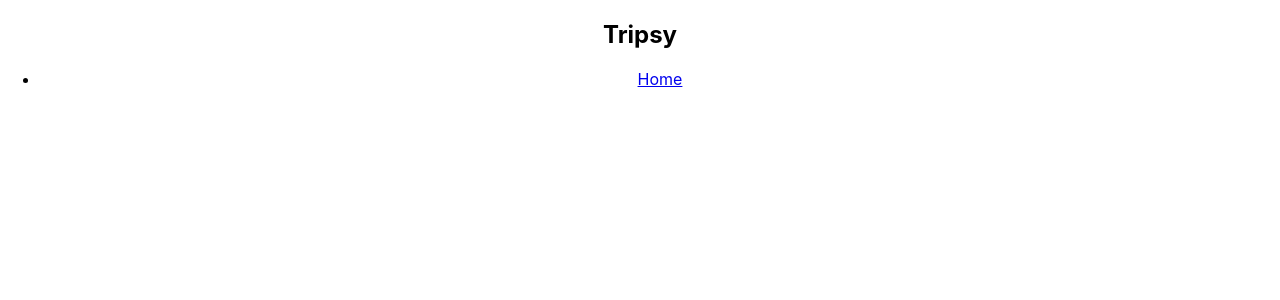
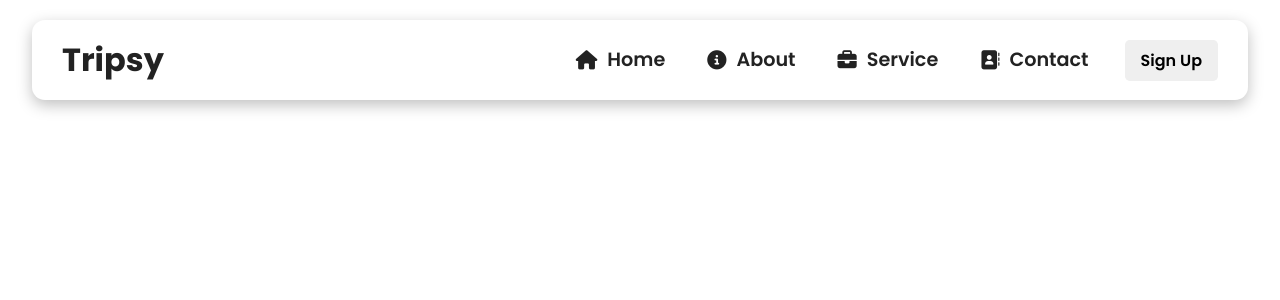
Before and after one commit to LAKSH3002/Tripnary, a React (Create React App) app in the folder tripsy/: page / in a window 1280 px wide. Shown: the top 300 px of the page. Built offline with nearby package versions, Linux system fonts and the light colour scheme.

Commit message:
Created and styled Navbar

```diff
--- a/tripsy/public/index.html
+++ b/tripsy/public/index.html
@@ -24,12 +24,14 @@
       work correctly both with client-side routing and a non-root public URL.
       Learn how to configure a non-root public URL by running `npm run build`.
     -->
-    <title>
-      <link rel="stylesheet"
+    <link
+      rel="stylesheet"
       href="https://cdnjs.cloudflare.com/ajax/libs/font-awesome/6.6.0/css/all.min.css"
       integrity="sha512-Kc323vGBEqzTmouAECnVceyQqyqdsSiqLQISBL29aUW4U/M7pSPA/gEUZQqv1cwx4OnYxTxve5UMg5GT6L4JJg=="
-      crossorigin="anonymous" referrerpolicy="no-referrer" />
-    </title>
+      crossorigin="anonymous"
+      referrerpolicy="no-referrer"
+    />
+    <title>React App</title>
   </head>
   <body>
     <noscript>You need to enable JavaScript to run this app.</noscript>
--- a/tripsy/src/App.css
+++ b/tripsy/src/App.css
@@ -1,38 +1,12 @@
+@import url('https://fonts.googleapis.com/css2?family=Pacifico&family=Poppins:ital,wght@0,100;0,200;0,300;0,400;0,500;0,600;0,700;0,800;0,900;1,100;1,200;1,300;1,400;1,500;1,600;1,700;1,800;1,900&family=Ubuntu&display=swap');
+*{
+  margin: 0;
+  padding: 0;
+  box-sizing: border-box;
+  font-family: "Poppins", sans-serif;
+}
+
 .App {
   text-align: center;
+
 }
-
-.App-logo {
-  height: 40vmin;
-  pointer-events: none;
-}
-
-@media (prefers-reduced-motion: no-preference) {
-  .App-logo {
-    animation: App-logo-spin infinite 20s linear;
-  }
-}
-
-.App-header {
-  background-color: #282c34;
-  min-height: 100vh;
-  display: flex;
-  flex-direction: column;
-  align-items: center;
-  justify-content: center;
-  font-size: calc(10px + 2vmin);
-  color: white;
-}
-
-.App-link {
-  color: #61dafb;
-}
-
-@keyframes App-logo-spin {
-  from {
-    transform: rotate(0deg);
-  }
-  to {
-    transform: rotate(360deg);
-  }
-}
--- a/tripsy/src/components/Navbar.js
+++ b/tripsy/src/components/Navbar.js
@@ -1,18 +1,35 @@
 import { Component } from "react";
 import "./NavbarStyles.css";
+import { MenuItems } from "./MenuItems";
+import { Link } from "react-router-dom";
 
 class Navbar extends Component {
+  state = {clicked:false};
+
+  handleClick = ()=>{
+    this.setState({clicked: !this.state.clicked});
+  }
+
   render() {
     return (
       <nav className="NavbarItems">
         <h1 className="navbar-logo">Tripsy</h1>
 
-        <ul className="nav-menu">
-          <li>
-            <a href="/">
-              <i class="fa-solid fa-house"></i>Home
-            </a>
-          </li>
+        <div className="menu-icons" onClick={this.handleClick}>
+          <i className={this.state.clicked ? "fas fa-times": "fas fa-bars"}></i>
+        </div>
+
+        <ul className={this.state.clicked ? "nav-menu active" : "nav-menu"}>
+          {MenuItems.map((item, index) => {
+            return (
+              <li key={index}>
+                <a className = {item.cName} href="/">
+                  <i className={item.icon}></i>{item.title}
+                </a>
+              </li>
+            );
+          })}
+          <button className="button">Sign Up</button>
         </ul>
       </nav>
     );
--- a/tripsy/src/components/NavbarStyles.css
+++ b/tripsy/src/components/NavbarStyles.css
@@ -0,0 +1,140 @@
+.NavbarItems{
+    display: flex;
+    justify-content: space-between;
+    align-items: center;
+    position: fixed;
+    top: 20px;
+    left: 50%;
+    transform: translate(-50%);
+    padding: 0 30px ;
+    box-shadow: 0 5px 15px 0 rgba(0, 0, 0, .25);
+    width: 95%;
+    height: 80px;
+    border-radius: 13px;
+    z-index: 9999;
+}
+.navbar-logo{
+    color: #222;
+    font-size: 2rem;
+    cursor: pointer;
+}
+.nav-menu{
+    display: grid;
+    grid-template-columns: repeat(6,auto);
+    grid-gap:10px;
+    list-style: none;
+    align-items: center;
+}
+.nav-links{
+    text-decoration: none;
+    color: #222;
+    font-size: 1.2rem;
+    font-weight: 600;
+    padding: 0.7rem 1rem;
+    white-space: nowrap;
+}
+.nav-links i{
+    padding-right:10px;
+}
+
+.nav-links:hover{
+    background-color: #01959a;
+    color: #fff;
+    border-radius: 4px;
+    transition: all 0.2s ease-in-out;
+}
+
+.nav-links-mobile{
+    display: none;
+}
+
+.menu-icons{
+    display: none;
+}
+
+.button{
+    padding: 0.5rem 1rem;
+    white-space: nowrap;
+    border-radius: 0.3rem ;
+    font-size: 1rem;
+    font-weight: 600;
+    border: none;
+    cursor: pointer;
+    transition: 0.2s ease-in-out;
+}
+
+.button:hover{
+    background-color: #151516;
+    color: #fff;
+}
+
+/* Navbar Media Query*/
+@media screen and (max-width:850px) {
+    .NavbarItems{
+        z-index:99;
+    }
+    .nav-menu{
+        display: flex;
+        flex-direction: column;
+        justify-content: flex-start;
+        background-color: #fff;
+        width: 100%;
+        height: auto;
+        position: absolute;
+        top:0;
+        left: -100%;
+        opacity: 0;
+        align-items: stretch;
+        padding: 80px 0 30px 0;
+        margin: 0;
+        z-index:-1;
+        transition: 0.3s ease-in-out;
+        border-radius: 13px;
+    }
+    .nav-menu.active{
+        left:0;
+        opacity: 1;
+        z-index:-1;
+        transition: 0.3s ease-in-out;
+    }
+    .nav-links{
+        display: block;
+        width: 100%;
+        font-size: 1.2rem;
+        padding: 2rem;
+    }
+    .nav-links:hover{
+        background: #01959a;
+        transition: none;
+    }
+    .button{
+        display: none;
+    }
+    .nav-links-mobile{
+        display: block;
+        text-align: center;
+        padding: 1.5rem;
+        margin: auto;
+        border-radius: 4px;
+        width: 80%;
+        background: #01959a;
+        text-decoration: none;
+        color: #fff;
+        font-size:1.2rem;
+        font-weight: 700;
+        letter-spacing: 2px;
+    }
+    .menu-icons{
+        display: block;
+        cursor: pointer;
+    }
+    .menu-icons i{
+        font-size: 1.2rem;
+        color: #222;
+    }
+}
+
+/*
+z-index, display, rem, transform, box-shadow
+opacity, position, white-space, grid, grid-gap
+*/
```
